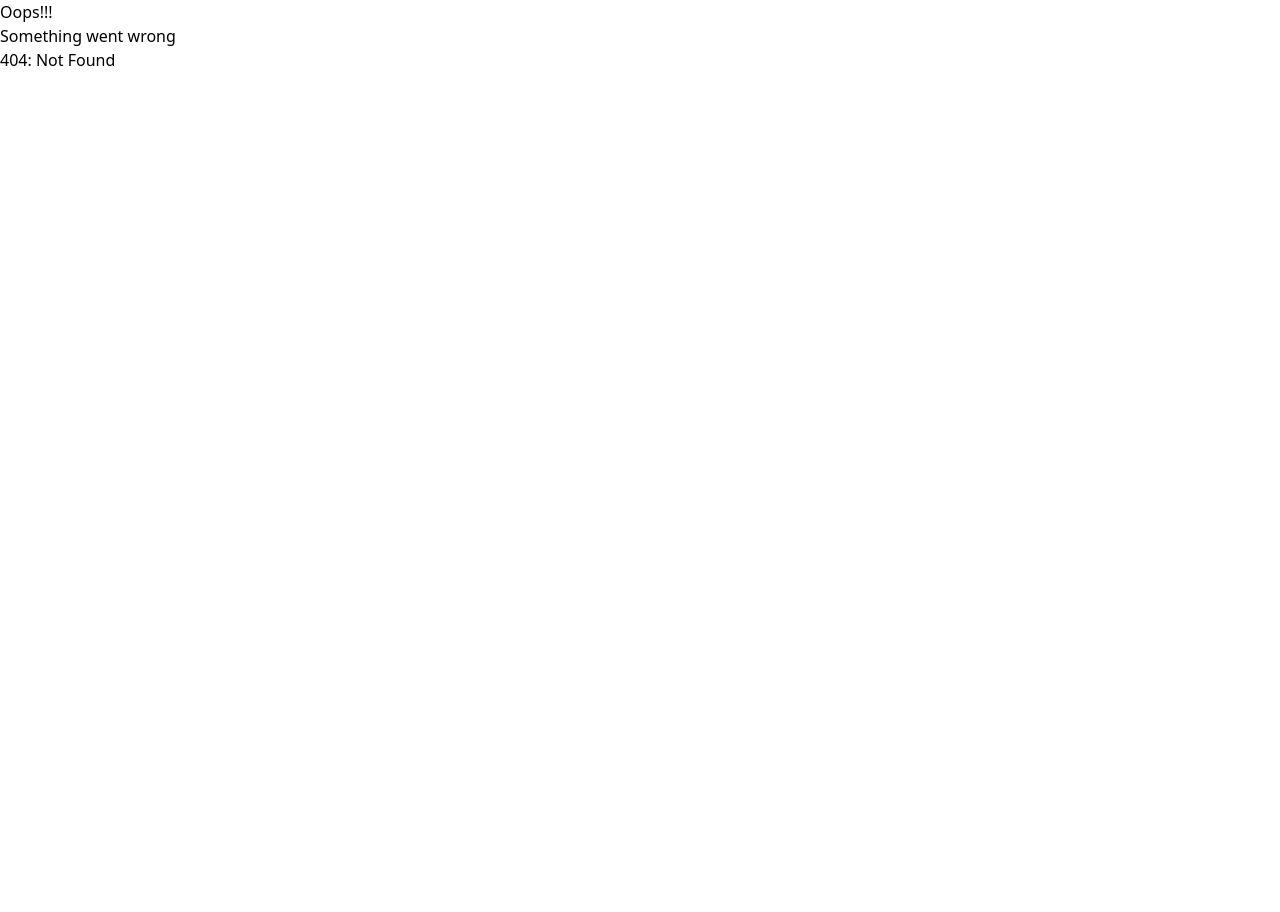
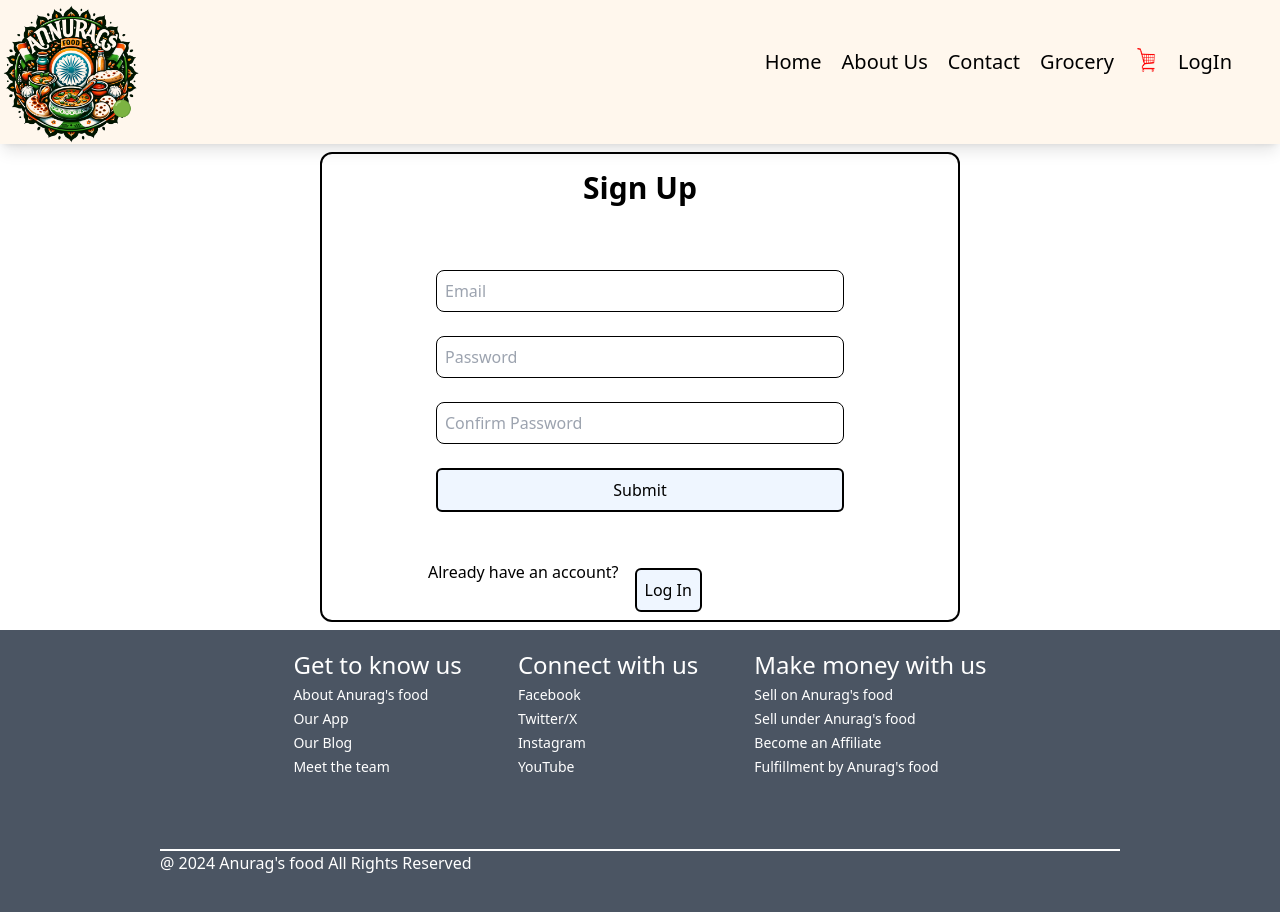
Before and after one commit to AnuragAnalog/namaskaram-react, a React (Vite) app: page /signup in a window 1280 px wide. Before the commit this address had no page. Shown: the top 912 px of the page. Before the commit the page ends 800 px from the top, so only its background shows below. Built offline with nearby package versions, Linux system fonts and the light colour scheme.

Commit message:
added firebase and config

```diff
--- a/src/components/Body.jsx
+++ b/src/components/Body.jsx
@@ -58,6 +58,7 @@ function Body() {
     async function fetchData() {
         const data = await fetch(DATA_URL)
         const jsonData = await data.json()
+        // console.log(jsonData)
         var tempData = jsonData.data.cards[4].card.card.gridElements.infoWithStyle.restaurants
         tempData = tempData.map((restro) => {
             return restro.info
--- a/src/components/LogIn.jsx
+++ b/src/components/LogIn.jsx
@@ -1,13 +1,26 @@
 import React, { useState } from "react"
 import { Link } from "react-router-dom"
+import { signInWithEmailAndPassword } from "firebase/auth"
+
+import { auth } from "/src/firebase"
 
 function LogIn() {
     const [email, setEmail] = useState("")
     const [password, setPassword] = useState("")
+    const [error, setError] = useState("")
 
+    console.log(email, password)
     function handleSubmit(event) {
         event.preventDefault()
-        alert(`Email: ${email} Password: ${password}`)
+
+        signInWithEmailAndPassword(auth, email, password).then((userCredential) => {
+            const userInfo = userCredential.user
+            console.log(userInfo)
+        }).catch((error) => {
+            const errorMessage = error.message
+            setError(errorMessage)
+            console.log(errorMessage)
+        })
     }
 
     return (
@@ -15,8 +28,8 @@ function LogIn() {
             <div className="flex flex-col gap-10">
                 <h1 className="font-bold text-3xl p-4 m-auto"> Log In </h1>
                 <form className="flex flex-col gap-2 w-3/12 m-auto" onSubmit={handleSubmit}>
-                    <input className="border border-black p-2 m-2" type="text" placeholder="Email" onChange={(e) => setEmail(email)}/>
-                    <input className="border border-black p-2 m-2" type="password" placeholder="Password" onChange={(e) => setPassword(email)}/>
+                    <input className="border border-black p-2 m-2" type="text" placeholder="Email" onChange={(e) => setEmail(e.target.value)}/>
+                    <input className="border border-black p-2 m-2" type="password" placeholder="Password" onChange={(e) => setPassword(e.target.value)}/>
                     <button className="bg-blue-50 p-2 m-2 rounded-md border-2 border-solid border-black"> Submit </button>
                 </form>
                 <div className="flex flex-row gap-2 w-3/12 m-auto">
--- a/src/components/NavItems.jsx
+++ b/src/components/NavItems.jsx
@@ -1,5 +1,5 @@
 import React, { useState, useContext } from "react"
-import { Link } from "react-router-dom"
+import { Link, Navigate } from "react-router-dom"
 import { useSelector } from "react-redux"
 // import cart from "/src/assets/cart.png"
 import userContext from "../utils/UserContext"
@@ -16,6 +16,10 @@ function NavItems() {
         } else {
             setLogName("LogIn")
         }
+    }
+
+    if (logName === "LogOut") {
+        return <Navigate to="/login" replace/>
     }
 
     return <>
--- /dev/null
+++ b/src/components/SignUp.jsx
@@ -0,0 +1,60 @@
+import React, { useState } from "react"
+import { Link, Navigate } from "react-router-dom"
+import { createUserWithEmailAndPassword } from "firebase/auth"
+
+import { auth } from "/src/firebase"
+
+function SignUp() {
+    const [email, setEmail] = useState("")
+    const [password, setPassword] = useState("")
+    const [confirmPassword, setConfirmPassword] = useState("")
+    const [error, setError] = useState("")
+    const [isSignedUp, setIsSignedUp] = useState(false)
+
+    console.log(email, password, confirmPassword)
+    function handleSubmit(event) {
+        event.preventDefault()
+
+        createUserWithEmailAndPassword(auth, email, password).then((userCredential) => {
+            const user = userCredential.user
+            console.log(user, userCredential)
+            setIsSignedUp(true)
+        }).catch((error) => {
+            const errorCode = error.code
+            const errorMessage = error.message
+            setError(errorMessage)
+            console.log(errorMessage)
+        })
+    }
+
+    if (isSignedUp) {
+        return <Navigate to="/welcome" />
+    }
+
+    return (
+        <>
+            <div className="flex flex-col gap-10 border-2 border-solid border-black m-auto rounded-xl w-6/12">
+                <h1 className="font-bold text-3xl p-4 m-auto"> Sign Up </h1>
+                <form className="flex flex-col gap-2 w-8/12 m-auto" onSubmit={handleSubmit}>
+                    <input className="border border-black p-2 m-2 rounded-lg" type="text" placeholder="Email" onChange={(e) => setEmail(e.target.value)}/>
+                    <input className="border border-black p-2 m-2 rounded-lg" type="password" placeholder="Password" onChange={(e) => setPassword(e.target.value)}/>
+                    <input className="border border-black p-2 m-2 rounded-lg" type="password" placeholder="Confirm Password" onChange={(e) => setConfirmPassword(e.target.value)}/>
+                    <button className="bg-blue-50 p-2 m-2 rounded-md border-2 border-solid border-black">
+                        Submit
+                    </button>
+                </form>
+
+                <div className="flex flex-row gap-2 w-8/12 m-auto">
+                    <p> Already have an account? </p>
+                    <Link to="/login">
+                        <button className="bg-blue-50 p-2 m-2 rounded-md border-2 border-solid border-black">
+                            Log In
+                        </button>
+                    </Link>
+                </div>
+            </div>
+        </>
+    )
+}
+
+export default SignUp;
--- /dev/null
+++ b/src/components/Welcome.jsx
@@ -0,0 +1,23 @@
+import React from "react"
+import { Link } from "react-router-dom"
+
+// The user have successfully logged in, show a welcome message with some emoji's and a button to navigate to the home page
+function Welcome() {
+    return (
+        <>
+            <div className="flex flex-col gap-10">
+                <h1 className="font-bold text-3xl p-4 m-auto"> Welcome! </h1>
+                <div className="flex flex-row gap-2 w-3/12 m-auto">
+                    <p> You have successfully logged in! </p>
+                    <Link to="/">
+                        <button className="bg-blue-50 p-2 m-2 rounded-md border-2 border-solid border-black">
+                            Go to Home
+                        </button>
+                    </Link>
+                </div>
+            </div>
+        </>
+    )
+}
+
+export default Welcome;
--- a/src/firebase.js
+++ b/src/firebase.js
@@ -1,5 +1,6 @@
 // Import the functions you need from the SDKs you need
 import { initializeApp } from "firebase/app";
+import { getAuth } from "firebase/auth";
 // TODO: Add SDKs for Firebase products that you want to use
 // https://firebase.google.com/docs/web/setup#available-libraries
 
@@ -15,3 +16,6 @@ const firebaseConfig = {
 
 // Initialize Firebase
 const app = initializeApp(firebaseConfig);
+
+// Export the auth variable
+export const auth = getAuth(app);
```
Also changed, not shown: src/App.js (+10 -0 lines).
